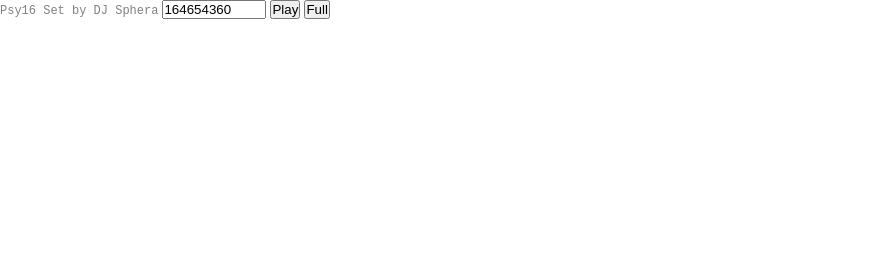
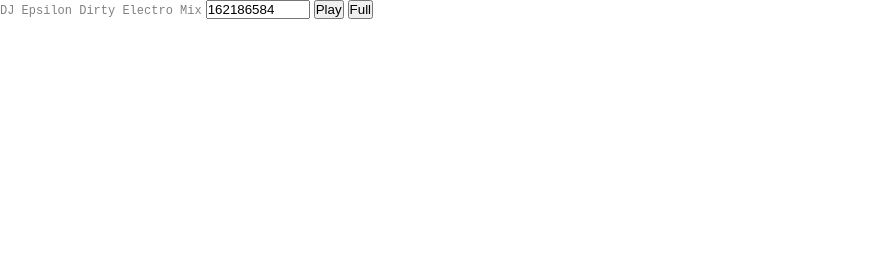
Before and after one commit to wizgrav/clubber, a website: page demo/index.html in a window 1280 px wide. Shown: the top 280 px of the page, 0-875 px from the left. Drawn offline with Linux system fonts and the light colour scheme; files whose address does not match are found by name.

Commit message:
Update index.html

```diff
--- a/demo/index.html
+++ b/demo/index.html
@@ -114,8 +114,9 @@
 
         <audio id="audio" controls></audio>
          <div id="header" title="find and enter the id of a soundcloud track to play it.">
-          <a href="https://soundcloud.com/spheradj/djset-psytrance-2016">Psy16 Set by DJ Sphera</a>
-          <input id="tid" type="text" placeholder="enter track id" style="width: 100px;" value="164654360"/>
+
+          <a href="https://soundcloud.com/dj-pkay/best-of-new-electro-house">DJ Epsilon Dirty Electro Mix</a>
+          <input id="tid" type="text" placeholder="enter track id" style="width: 100px;" value="162186584"/>
           <button onclick="play()">Play</button>
           <button onclick="maximize()">Full</button>
           <img src="soundcloud.png"/>
```
